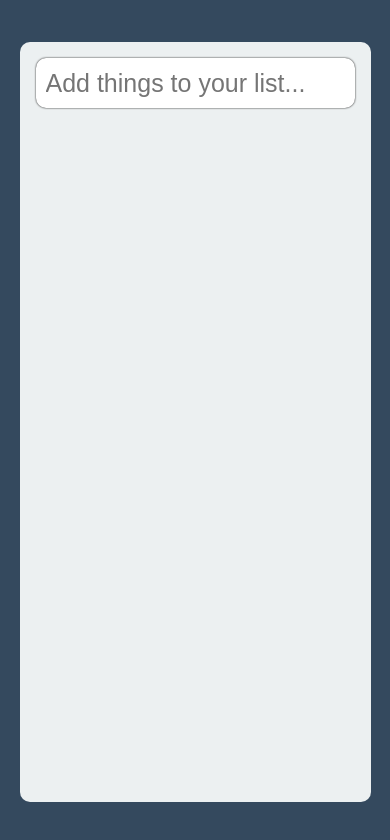
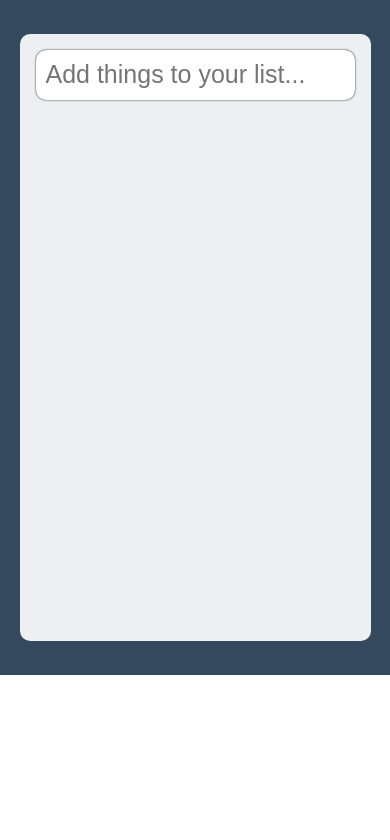
Before and after one commit to Ritikreacts/TO-DO-LIST, a plain HTML site: page index.html in a window 390 px wide. Drawn offline with Linux system fonts and the light colour scheme; a web font is replaced by a local one.

Commit message:
index.html

```diff
--- a/index.html
+++ b/index.html
@@ -74,6 +74,9 @@
            .box {width: 90%;
             height: 90%;
             }
+            .main{
+            width: 100vw;
+            height:80vh;
         }
     </style>
 </head>
```
